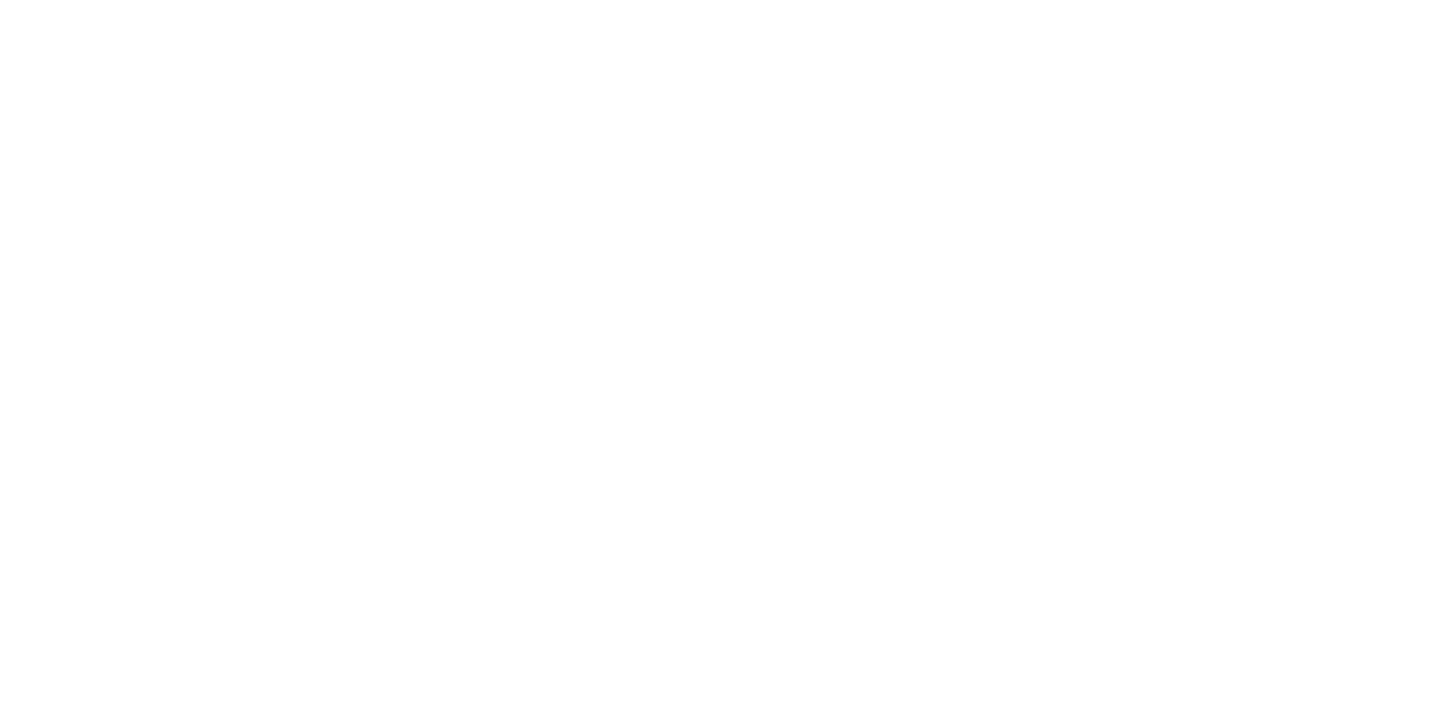
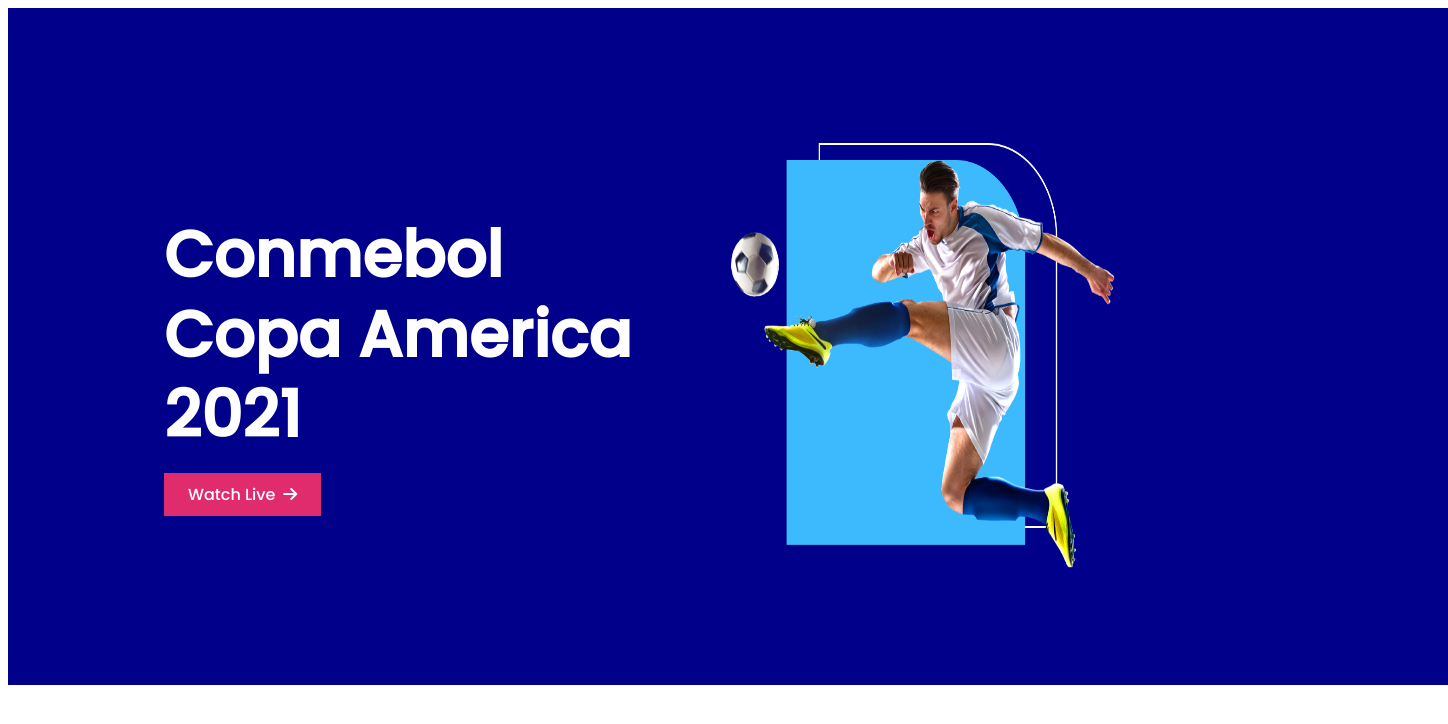
Before and after one commit to Rashedul-Rashed/Responsive-Football, a plain HTML site: page index.html in a window 1280 px wide. Shown: the whole page, 1448 px wide, since content can reach past the window. Drawn offline with Linux system fonts and the light colour scheme.

Commit message:
Top portion Design Done

```diff
--- a/index.html
+++ b/index.html
@@ -4,9 +4,29 @@
     <meta charset="UTF-8">
     <meta http-equiv="X-UA-Compatible" content="IE=edge">
     <meta name="viewport" content="width=device-width, initial-scale=1.0">
-    <title>Document</title>
+    <title>Responsive Football</title>
+    <script src="https://kit.fontawesome.com/0d373baa8e.js" crossorigin="anonymous"></script>
+    <link rel="stylesheet" href="style.css">
 </head>
 <body>
+    <header>
 
+    </header>
+    <main>
+        <!-- first section,title,button and banner -->
+        <section class="first-section">
+            <div class = "half-container">
+                    <div class="title">
+                        <h1>Conmebol <br>Copa America <br> 2021</h1>
+                    </div>
+                     <div class ="button">
+                      <a href="https://copaamerica.com/en/organization/" target="_blank">Watch Live<i class="fas fa-arrow-right"></i></a>
+                     </div>
+            </div>
+            <div class="half-container">
+                <img src="images/banner.png" alt="">
+            </div>
+        </section>
+    </main>
 </body>
 </html>
--- a/style.css
+++ b/style.css
@@ -0,0 +1,56 @@
+/* fonts */
+@import url("https://fonts.googleapis.com/css2?family=Poppins:wght@500&display=swap");
+/* Common Utilities */
+body {
+  font-family: "Poppins", sans-serif;
+}
+/* Starting The styling of top portion */
+.first-section {
+  background-color: darkblue;
+  display: flex;
+  width: 1440px;
+  height: 677px;
+}
+img:hover {
+  transform: matrix(-1, 0, 0, 1, 0, 0);
+  transition: transform 2s ease-in-out;
+}
+.half-container {
+  width: 720px;
+  height: 677px;
+}
+.half-container .title {
+  height: 230px;
+  width: 485px;
+  margin-left: 156px;
+  margin-top: 207px;
+  margin-bottom: 37px;
+}
+.title h1 {
+  color: white;
+  font-size: 64px;
+  line-height: 80px;
+  font-style: normal;
+}
+.button a {
+  background-color: #e02c6d;
+  width: 168px;
+  height: 44px;
+  margin-left: 156px;
+  text-align: center;
+  padding: 10px 24px;
+  text-decoration: none;
+  font-size: 16px;
+  color: white;
+  line-height: 24px;
+}
+.button a i {
+  margin-left: 8px;
+}
+img {
+  position: absolute;
+  width: 388px;
+  height: 428px;
+  margin-right: 225px;
+  margin-top: 135px;
+}
```
